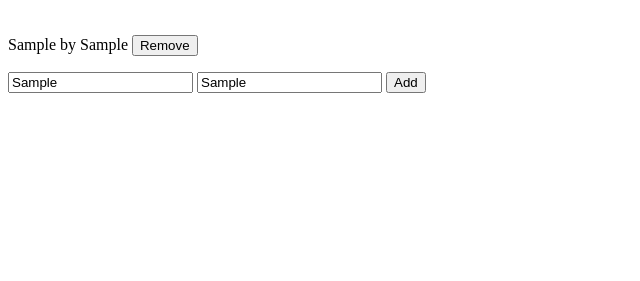
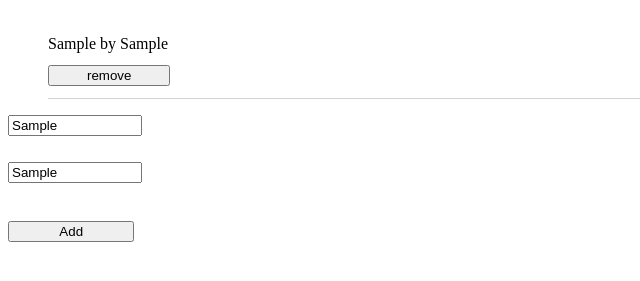
Before and after one commit to vechicin/Awesome-Books, a website: page index.html in a window 1280 px wide. Both pictures are taken after typing "Sample", "Sample" into the empty fields and a click on the button "Add". Shown: the part 69-350 px from the top of the page, without its empty margins (0-640 px from the left). Drawn offline with Linux system fonts and the light colour scheme.

Commit message:
Finish project's first part

```diff
--- a/index.html
+++ b/index.html
@@ -12,10 +12,12 @@
 
 <body>
   <h1 class="title">Awesome books</h1>
-  <section class="books"></section>
-  <form class="book-form" action="">
-    <input type="text" class="book-input" id="title" placeholder="Title" required>
-    <input type="text" class="book-input" id="author" placeholder="Author" required>
+  <section class="books">
+    <ul class="book-list"></ul>
+  </section>
+  <form class="book-form" action="#">
+    <input type="text" class="book-input" id="title" placeholder="Title">
+    <input type="text" class="book-input" id="author" placeholder="Author">
     <button type="button" class="add-book">Add</button>
   </form>
 </body>
--- a/script.js
+++ b/script.js
@@ -1,54 +1,66 @@
 // ELEMENTS
 let bookList = [];
-let booksSection = document.querySelector('.books');
-let addButton = document.querySelector('.add-book');
-let removeButton = document.querySelectorAll('.remove-button');
+const booksSection = document.querySelector('.books');
+const addButton = document.querySelector('.add-book');
+const listedBook = document.querySelector('.book-list');
 
 // FUNCTIONS
+const listOfBooks = function (title, author, id) {
+  const li = document.createElement('li');
+  li.innerHTML = `${title} by ${author} <button id="${id}">remove</button>`;
+  listedBook.appendChild(li);
+};
+
 function addBook(title, author) {
-  let book = {
-    id : 0,
+  const book = {
+    id: 0,
     title: '',
-    author: ''
+    author: '',
   };
+  if (title === '' || author === '') {
+    return;
+  }
   book.id = new Date().getTime();
   book.title = title;
   book.author = author;
   bookList.push(book);
+  listOfBooks(book.title, book.author, book.id);
+  localStorage.setItem('BookList', JSON.stringify(bookList));
+}
+
+function removeBook(id) {
+  const index = bookList.findIndex((book) => book.id === id);
+  bookList.splice(index, 1);
+  localStorage.setItem('BookList', JSON.stringify(bookList));
+}
+
+const loadList = function () {
+  if (!localStorage.getItem('BookList')) {
+    bookList = [];
+    localStorage.setItem('BookList', JSON.stringify(bookList));
+  } else {
+    bookList = JSON.parse(localStorage.getItem('BookList'));
+  }
 };
 
-function removeBook(id) {
-  let index = bookList.findIndex(book => book.id === id);
-  bookList.splice(index, 1);
-};
-
-const createElementWithClass = (type, className) => {
-  const element = document.createElement(type);
-  element.classList.add(className);
-  return element;
-};
-
-let listOfBooks = function () {
-  let bookDiv = createElementWithClass('div', 'book');
-  let bookTitleAndAuthor = createElementWithClass('p', 'book-info');
-  for (let i = 0; i <= bookList.length; i++) {
-    bookList[i];
-    bookTitleAndAuthor.innerHTML = `${bookList[i].title} by ${bookList[i].author} <button id="${bookList[i].id}" class="remove-button">Remove</button>`;
-    bookDiv.appendChild(bookTitleAndAuthor);
-    booksSection.appendChild(bookDiv);
-  }
+const loadPage = function () {
+  loadList();
+  bookList.forEach((element) => {
+    listedBook.insertAdjacentHTML('beforeend', `<li>${element.title} by ${element.author} <button id="${element.id}">Remove</button></li>`);
+  });
 };
 
 // EVENT LISTENERS
 addButton.addEventListener('click', () => {
-  let bookTitle = document.getElementById('title').value;
-  let bookAuthor = document.getElementById('author').value;
+  const bookTitle = document.getElementById('title').value;
+  const bookAuthor = document.getElementById('author').value;
   addBook(bookTitle, bookAuthor);
-  listOfBooks();
 });
 
-removeButton.addEventListener('click', () => {
-  console.log(this.id);
+booksSection.addEventListener('click', (e) => {
+  removeBook(e.target.id);
+  const element = document.getElementById(e.target.id);
+  element.parentElement.remove();
 });
 
-console.log(bookList);
+loadPage();
--- a/styles.css
+++ b/styles.css
@@ -2,3 +2,25 @@ body {
   display: flex;
   flex-direction: column;
 }
+
+li {
+  display: flex;
+  flex-direction: column;
+  border-bottom: 1px solid #d3d3d3;
+}
+
+button {
+  width: 10%;
+  margin-top: 1%;
+  margin-bottom: 1%;
+}
+
+.book-form {
+  display: flex;
+  flex-direction: column;
+}
+
+.book-input {
+  width: 10%;
+  margin-bottom: 2%;
+}
```
